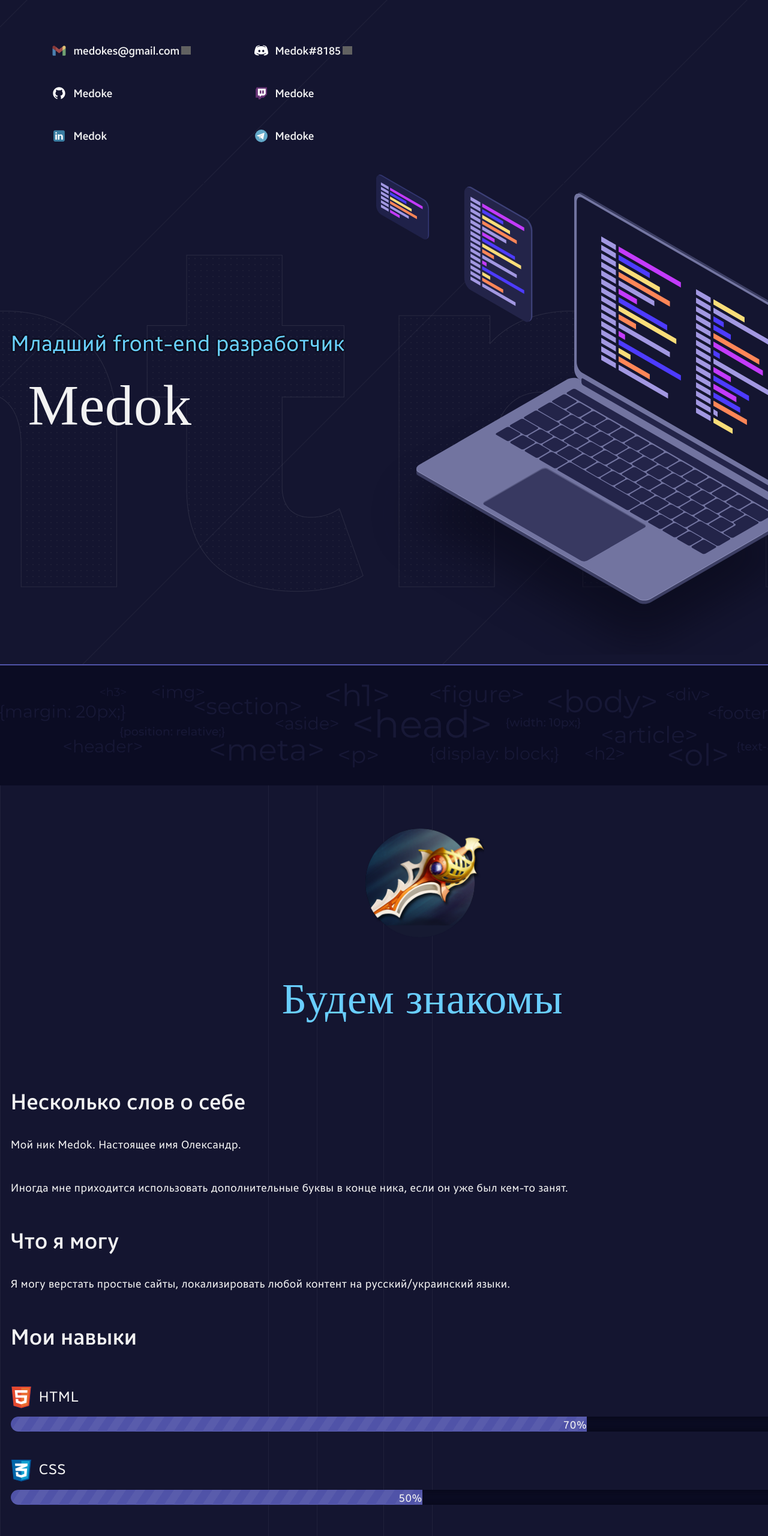
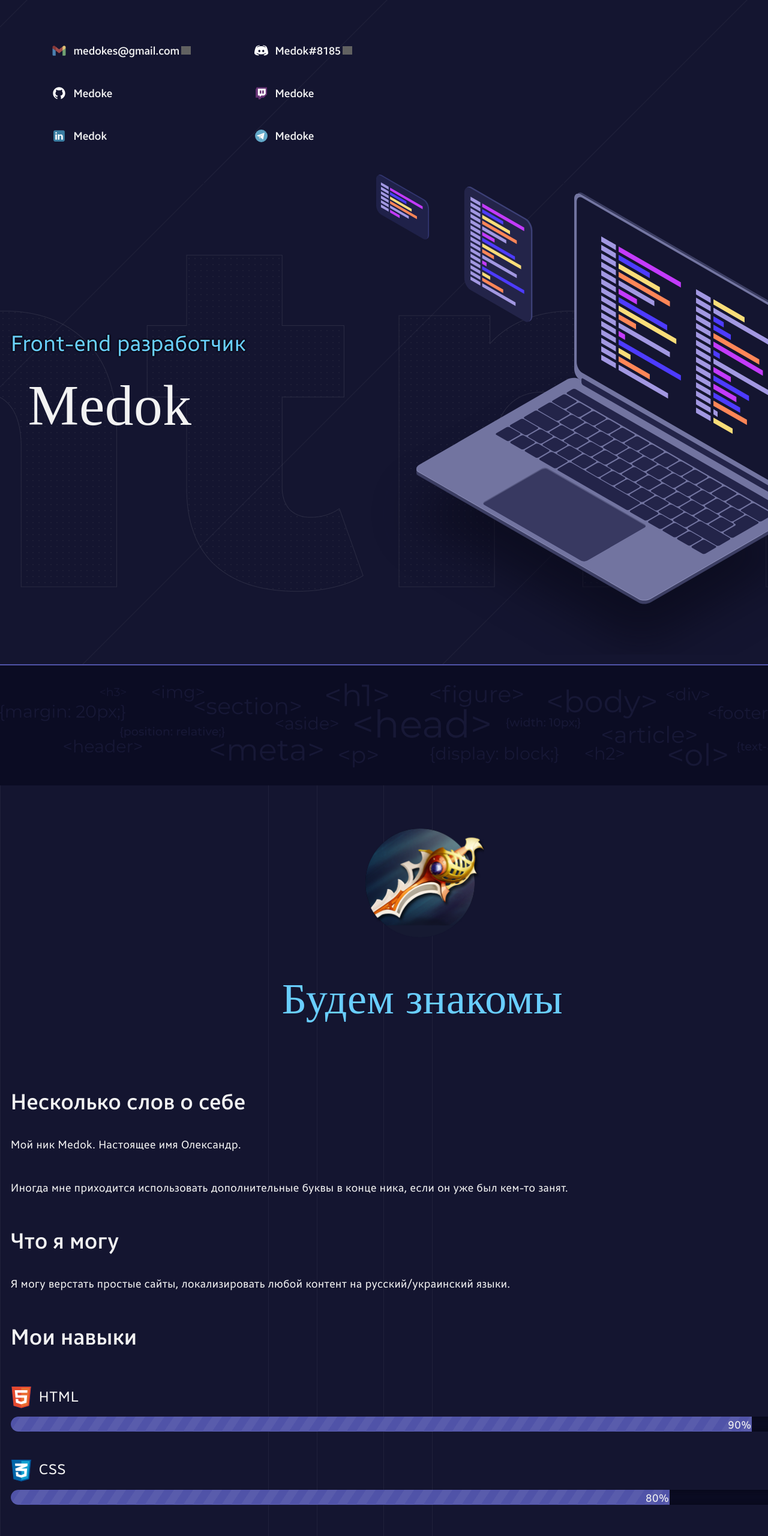
Before and after one commit to Medoke/My-site, a plain HTML site: page ru.html in a window 1280 px wide. Shown: the top 2560 px of the page at 60% size. Drawn offline with Linux system fonts and the light colour scheme; grey boxes are pictures that could not be loaded; files whose address does not match are found by name; a web font is replaced by a local one.

Commit message:
not junior yet ofc

```diff
--- a/ru.html
+++ b/ru.html
@@ -7,7 +7,7 @@
     <meta name="viewport" content="width=device-width, initial-scale=1.0">
     <link rel="shortcut icon" href="img/favicon.ico">
     <link rel="stylesheet" href="style.css">
-    <title>Портфолио младшего front-end разработчика</title>
+    <title>Портфолио front-end разработчика</title>
 </head>
 
 <body>
@@ -32,7 +32,7 @@
     <section class="hero-image">
         <div class="container">
             <h1 class="heading">Medok</h1>
-            <p style="text-shadow: -0.1px 0 0.06em black, 0 0.1px 0.06em black, 0.1px 0 0.06em black, 0 -0.1px 0.06em black">Младший front-end разработчик</p>
+            <p style="text-shadow: -0.1px 0 0.06em black, 0 0.1px 0.06em black, 0.1px 0 0.06em black, 0 -0.1px 0.06em black">Front-end разработчик</p>
         </div>
     </section>
 
@@ -53,11 +53,11 @@
             <dl class="skills-list">
                 <dt class="skill-html">HTML</dt>
                 <dd class="level">
-                    <div style="width: 70%;">70%</div>
+                    <div style="width: 90%;">90%</div>
                 </dd>
                 <dt class="skill-css">CSS</dt>
                 <dd class="level">
-                    <div style="width: 50%;">50%</div>
+                    <div style="width: 80%;">80%</div>
                 </dd>
             </dl>
         </div>
```
Also changed, not shown: index.html (+4 -4 lines).
